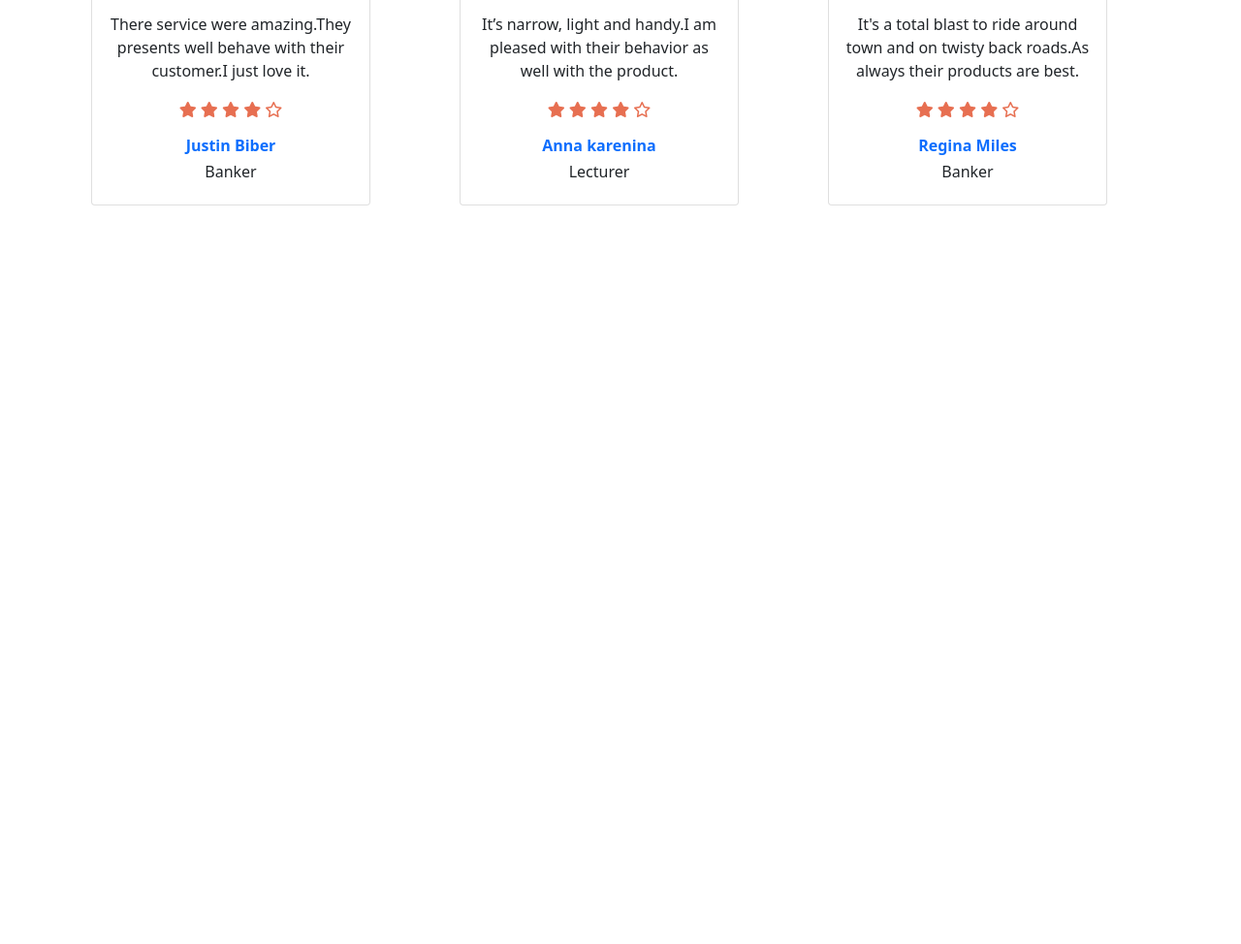
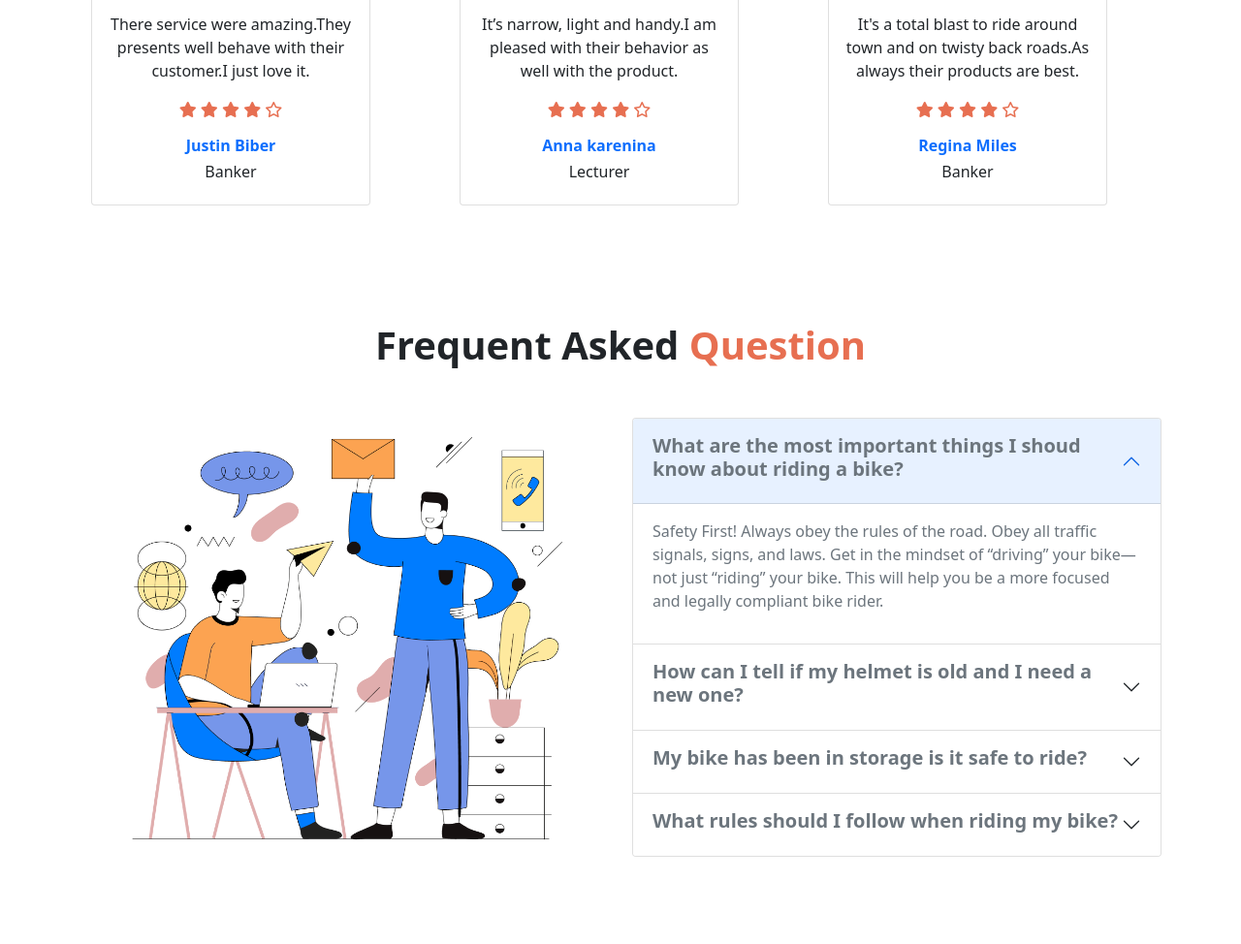
Before and after one commit to halimamowlaanna/honda-cbr, a plain HTML site: page index.html in a window 1280 px wide. Shown: the part 1390-2364 px from the top of the page at 97% size. Before the commit the page ends 1674 px from the top, so only its background shows below. Drawn offline with nearby package versions, Linux system fonts and the light colour scheme.

Commit message:
Ques Ans part added

```diff
--- a/index.html
+++ b/index.html
@@ -223,6 +223,82 @@
           </div>
         </div>
       </section>
+      <!------------------frequent question asked section ----------------------->
+      <section class="container py-5">
+        <h1 class="text-center  fw-bold">
+          Frequent Asked <span class="text-orrange">Question</span>
+        </h1>
+        <div class="row d-flex justify-content-center align-items-center">
+          <!-- image part -->
+          <div class="col-12 col-lg-6">
+            <img src="images/faq.png" alt="" class="img-fluid p-5" />
+          </div>
+          <div class="col-12 col-lg-6 text-center">
+            <!-- accordian start-->
+            <p>
+              <div class="accordion" id="accordionExample">
+                <div class="accordion-item">
+                  <h2 class="accordion-header" id="headingOne">
+                    <button class="accordion-button" type="button" data-bs-toggle="collapse" data-bs-target="#collapseOne" aria-expanded="true" aria-controls="collapseOne">
+                    <h5 class="fw-bold text-secondary"> What are the most important things I shoud know about riding a bike?</h5>
+                    </button>
+                  </h2>
+                  <div id="collapseOne" class="accordion-collapse collapse show" aria-labelledby="headingOne" data-bs-parent="#accordionExample">
+                    <div class="accordion-body">
+                      <p class="text-secondary text-start">Safety First! Always obey the rules of the road. Obey all traffic signals, signs, and laws. Get in the mindset of “driving” your bike—not just “riding” your bike. This will help you be a more focused and legally compliant bike rider.
+                      </p>
+                    </div>
+                  </div>
+                </div>
+                <div class="accordion-item">
+                  <h2 class="accordion-header" id="headingTwo">
+                    <button class="accordion-button collapsed" type="button" data-bs-toggle="collapse" data-bs-target="#collapseTwo" aria-expanded="false" aria-controls="collapseTwo">
+                      <h5 class="fw-bold text-secondary"> How can I tell if my helmet is old and I need a
+                        new one?
+                      </h5>
+                    </button>
+                  </h2>
+                  <div id="collapseTwo" class="accordion-collapse collapse" aria-labelledby="headingTwo" data-bs-parent="#accordionExample">
+                    <div class="accordion-body">
+                      <p class="text-secondary text-start">Safety First! Always obey the rules of the road. Obey all traffic signals, signs, and laws. Get in the mindset of “driving” your bike—not just “riding” your bike. This will help you be a more focused and legally compliant bike rider.
+                      </p>
+                    </div>
+                  </div>
+                </div>
+                <div class="accordion-item">
+                  <h2 class="accordion-header" id="headingThree">
+                    <button class="accordion-button collapsed" type="button" data-bs-toggle="collapse" data-bs-target="#collapseThree" aria-expanded="false" aria-controls="collapseThree">
+                      <h5 class="fw-bold text-secondary"> My bike has been in storage is it safe to ride?
+                      </h5>
+                    </button>
+                  </h2>
+                  <div id="collapseThree" class="accordion-collapse collapse" aria-labelledby="headingThree" data-bs-parent="#accordionExample">
+                    <div class="accordion-body">
+                      <p class="text-secondary text-start">Safety First! Always obey the rules of the road. Obey all traffic signals, signs, and laws. Get in the mindset of “driving” your bike—not just “riding” your bike. This will help you be a more focused and legally compliant bike rider.
+                      </p>
+                    </div>
+                  </div>
+                </div>
+                <div class="accordion-item">
+                  <h2 class="accordion-header" id="headingThree">
+                    <button class="accordion-button collapsed" type="button" data-bs-toggle="collapse" data-bs-target="#collapseThree" aria-expanded="false" aria-controls="collapseThree">
+                      <h5 class="fw-bold text-secondary"> What rules should I follow when riding my bike?
+                      </h5>
+                    </button>
+                  </h2>
+                  <div id="collapseThree" class="accordion-collapse collapse" aria-labelledby="headingThree" data-bs-parent="#accordionExample">
+                    <div class="accordion-body">
+                      <p class="text-secondary text-start">Safety First! Always obey the rules of the road. Obey all traffic signals, signs, and laws. Get in the mindset of “driving” your bike—not just “riding” your bike. This will help you be a more focused and legally compliant bike rider.
+                      </p>
+                    </div>
+                  </div>
+                </div>
+              </div>
+            </p>
+            <!-- accordian end -->
+          </div>
+        </div>
+      </section>
     </main>
     <!-- footer setion -->
     <footer></footer>
```
